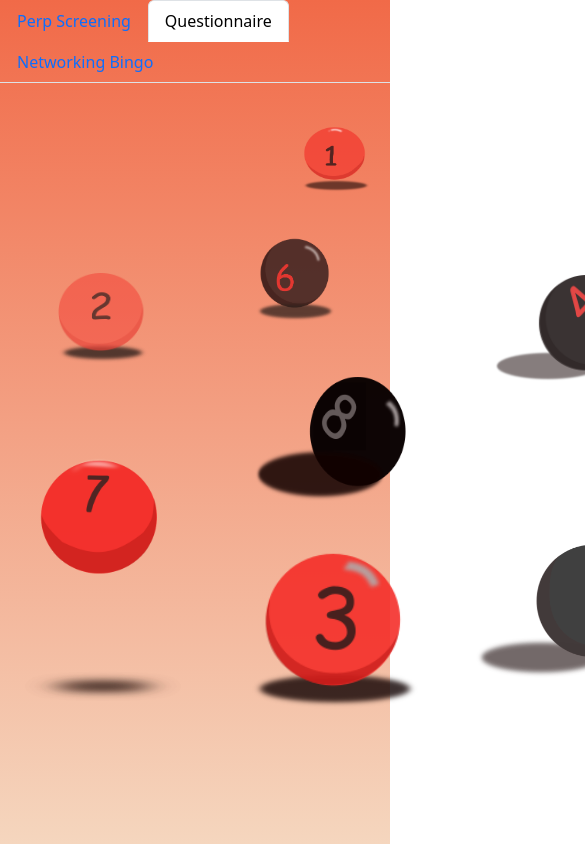
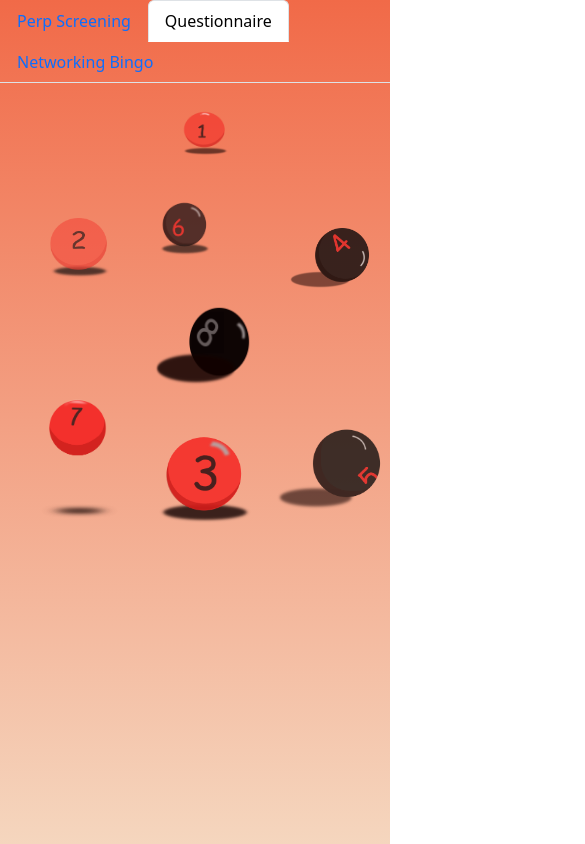
Before and after one commit to Natalies-Angels/love-and-fear, a website: page public/index.html in a window 390 px wide. Shown: the top 844 px of the page, 585 px wide, since content can reach past the window. Drawn offline with nearby package versions, Linux system fonts and the light colour scheme.

Commit message:
polishing

```diff
--- a/public/indexStyle.css
+++ b/public/indexStyle.css
@@ -157,6 +157,119 @@ button {
     grid-row: 4;
     transform: translateY(-20px);
 }
+@media (max-width: 768px) {
+    .question-buttons {
+        grid-template-columns: repeat(2, 1fr);
+        grid-template-rows: repeat(4, 100px);
+        gap: 20px;
+        max-width: 500px;
+        margin: 20px auto;
+    }
+
+    #button-1 {
+        width: 60px;
+        height: 60px;
+        transform: translateY(-10px);
+    }
+
+    #button-2 {
+        width: 75px;
+        height: 75px;
+        transform: translateY(-10px);
+    }
+
+    #button-5 {
+        width: 150px;
+        height: 150px;
+        transform: translateY(-30px);
+    }
+
+    #button-4 {
+        width: 100px;
+        height: 100px;
+    }
+
+    #button-8 {
+        width: 120px;
+        height: 120px;
+        transform: translateY(-40px);
+    }
+
+    #button-6 {
+        width: 80px;
+        height: 80px;
+        transform: translate(-30px, -40px);
+    }
+
+    #button-7 {
+        width: 150px;
+        height: 150px;
+        transform: translateY(-50px);
+    }
+
+    #button-3 {
+        width: 120px;
+        height: 120px;
+        transform: translateY(-10px);
+    }
+}
+
+@media (max-width: 576px) {
+    .question-buttons {
+        grid-template-columns: 1fr;
+        grid-template-rows: repeat(8, 100px);
+        gap: 15px;
+        max-width: 90%;
+        margin: 10px auto;
+    }
+
+    #button-1 {
+        width: 50px;
+        height: 50px;
+        transform: translateY(-10px);
+    }
+
+    #button-2 {
+        width: 60px;
+        height: 60px;
+        transform: translateY(-10px);
+    }
+
+    #button-5 {
+        width: 120px;
+        height: 120px;
+        transform: translateY(-20px);
+    }
+
+    #button-4 {
+        width: 80px;
+        height: 80px;
+    }
+
+    #button-8 {
+        width: 100px;
+        height: 100px;
+        transform: translateY(-30px);
+    }
+
+    #button-6 {
+        width: 60px;
+        height: 60px;
+        transform: translate(-20px, -30px);
+    }
+
+    #button-7 {
+        width: 120px;
+        height: 120px;
+        transform: translateY(-30px);
+    }
+
+    #button-3 {
+        width: 100px;
+        height: 100px;
+        transform: translateY(-10px);
+    }
+}
 
 /* NETWORKING BINGO */
 /* General Styles for the Bingo Grid */
```
